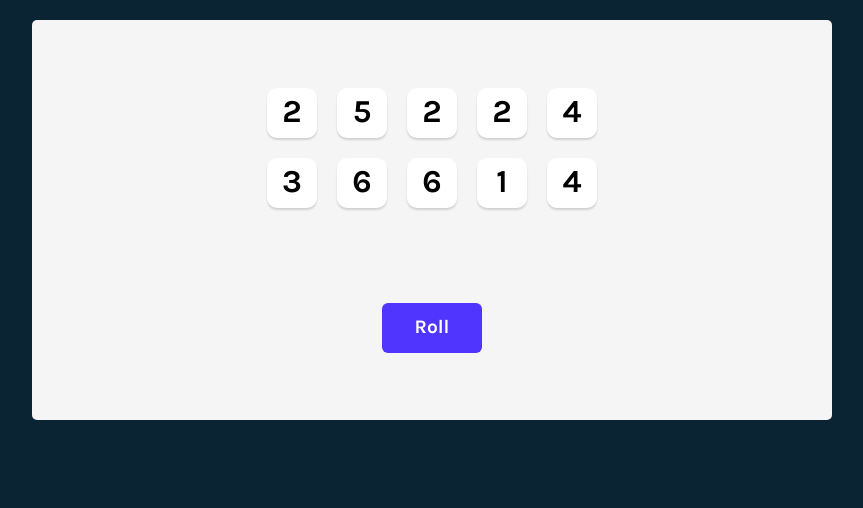
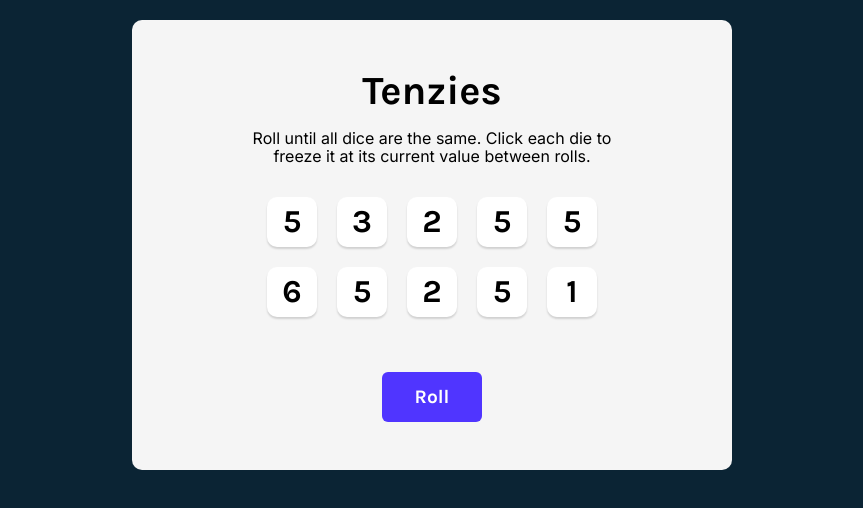
Before and after one commit to Vladislav-Burhovetskiy/tenzies-game, a React (Vite) app: page / in a window 1280 px wide. Shown: the top 508 px of the page, without its empty margins (208-1071 px from the left). Built offline with nearby package versions, Linux system fonts and the light colour scheme.

Commit message:
+ clicked state for dice

```diff
--- a/App.jsx
+++ b/App.jsx
@@ -5,28 +5,62 @@ import { nanoid } from "nanoid";
 export default function App() {
   const [dice, setDice] = React.useState(allNewDice());
 
+  /**
+   * Challenge:
+   * 1. Add new state called `tenzies`, default to false. It
+   *    represents whether the user has won the game yet or not.
+   * 2. Add an effect that runs every time the `dice` state array
+   *    changes. For now, just console.log("Dice state changed").
+   */
+
+  function generateNewDie() {
+    return {
+      value: Math.ceil(Math.random() * 6),
+      isHeld: false,
+      id: nanoid(),
+    };
+  }
+
   function allNewDice() {
     const newDice = [];
     for (let i = 0; i < 10; i++) {
-      newDice.push({
-        value: Math.ceil(Math.random() * 6),
-        isHeld: false,
-        id: nanoid(),
-      });
+      newDice.push(generateNewDie());
     }
     return newDice;
   }
 
   function rollDice() {
-    setDice(allNewDice());
+    setDice((oldDice) =>
+      oldDice.map((die) => {
+        return die.isHeld ? die : generateNewDie();
+      })
+    );
+  }
+
+  function holdDice(id) {
+    setDice((oldDice) =>
+      oldDice.map((die) => {
+        return die.id === id ? { ...die, isHeld: !die.isHeld } : die;
+      })
+    );
   }
 
   const diceElements = dice.map((die) => (
-    <Die key={die.id} value={die.value} />
+    <Die
+      key={die.id}
+      value={die.value}
+      isHeld={die.isHeld}
+      holdDice={() => holdDice(die.id)}
+    />
   ));
 
   return (
     <main>
+      <h1 className="title">Tenzies</h1>
+      <p className="instructions">
+        Roll until all dice are the same. Click each die to freeze it at its
+        current value between rolls.
+      </p>
       <div className="dice-container">{diceElements}</div>
       <button className="roll-dice" onClick={rollDice}>
         Roll
--- a/Die.jsx
+++ b/Die.jsx
@@ -1,9 +1,12 @@
-import React from "react"
+import React from "react";
 
 export default function Die(props) {
-    return (
-        <div className="die-face">
-            <h2 className="die-num">{props.value}</h2>
-        </div>
-    )
+  const styles = {
+    backgroundColor: props.isHeld ? "#59E391" : "white",
+  };
+  return (
+    <div className="die-face" style={styles} onClick={props.holdDice}>
+      <h2 className="die-num">{props.value}</h2>
+    </div>
+  );
 }
--- a/style.css
+++ b/style.css
@@ -4,17 +4,17 @@
 
 body {
   margin: 0;
-    background-color: #0B2434;
+  background-color: #0b2434;
   padding: 20px;
-    font-family: 'Karla', sans-serif;
+  font-family: "Karla", sans-serif;
 }
 
 main {
-    background-color: #F5F5F5;
-    height: 400px;
-    max-width: 800px;
-    border-radius: 5px;
-    padding: 20px;
+  background-color: #f5f5f5;
+  height: 450px;
+  max-width: 600px;
+  border-radius: 10px;
+  padding: 40px 20px;
   display: flex;
   flex-direction: column;
   justify-content: space-around;
@@ -22,10 +22,24 @@ main {
   margin: 0 auto;
 }
 
+.title {
+  font-size: 40px;
+  margin: 0;
+}
+
+.instructions {
+  font-family: "Inter", sans-serif;
+  font-weight: 400;
+  margin-top: 0;
+  text-align: center;
+  max-width: 400px;
+}
+
 .dice-container {
   display: grid;
   grid-template: auto auto / repeat(5, 1fr);
   gap: 20px;
+  margin-bottom: 40px;
 }
 
 .die-face {
@@ -37,7 +51,6 @@ main {
   justify-content: center;
   align-items: center;
   cursor: pointer;
-    background-color: white;
 }
 
 .die-num {
@@ -49,10 +62,10 @@ main {
   width: 100px;
   border: none;
   border-radius: 6px;
-    background-color: #5035FF;
+  background-color: #5035ff;
   color: white;
   font-size: 1.2rem;
-    font-family: 'Karla', sans-serif;
+  font-family: "Karla", sans-serif;
   cursor: pointer;
 }
 
```
Lines whose indentation alone changed are shown as unchanged.
